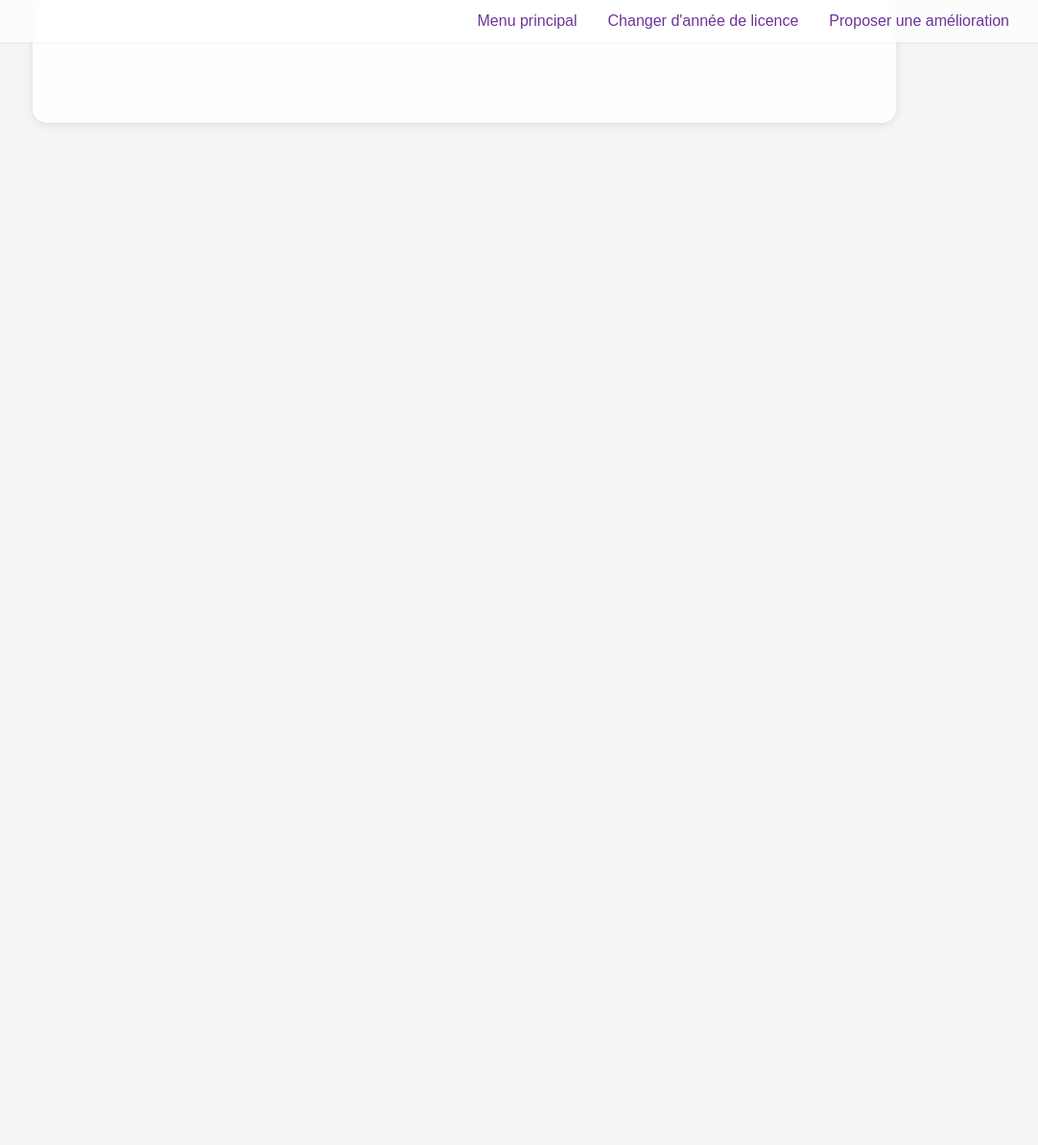
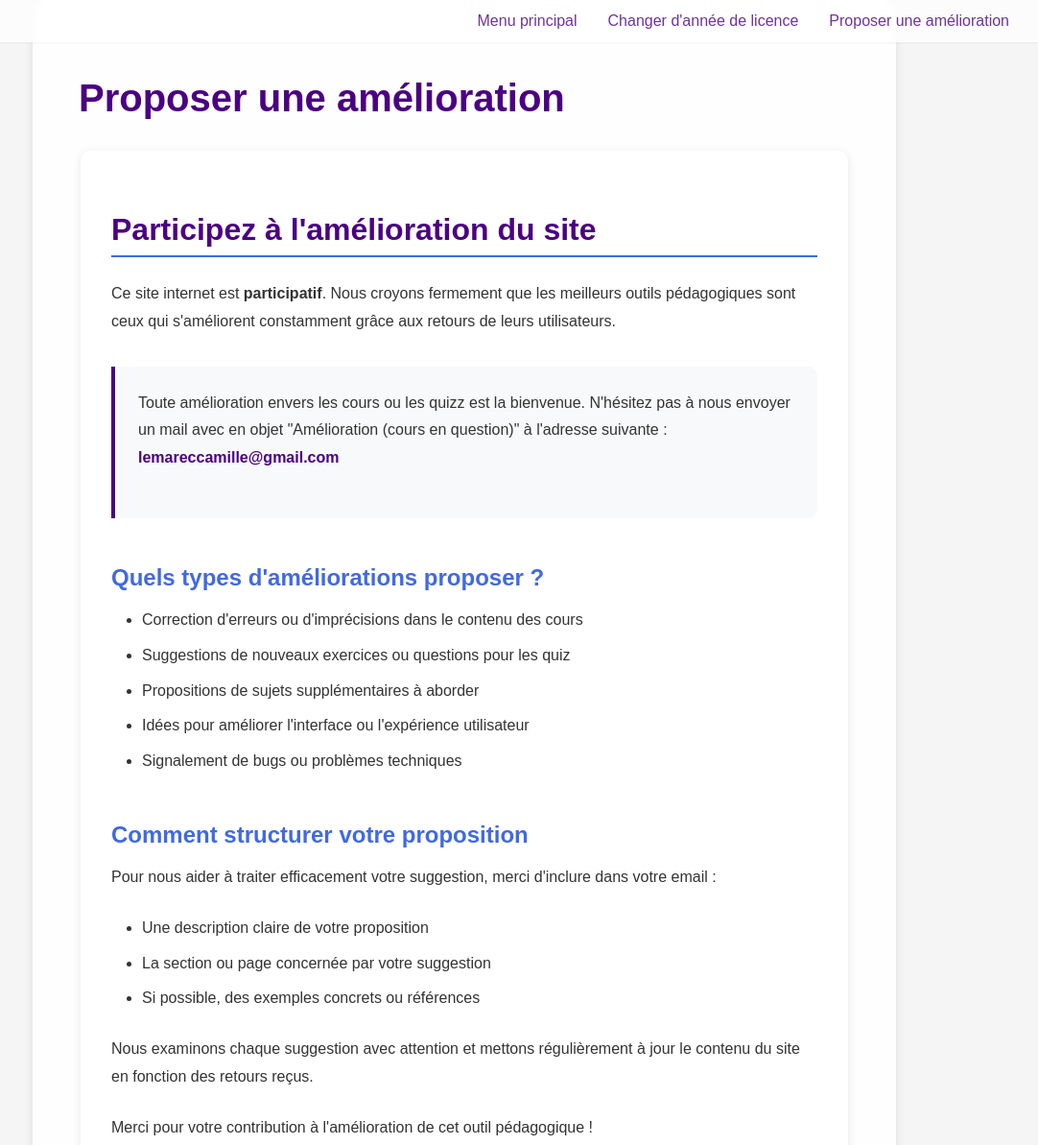
Before and after one commit to camillelemarec/Courslacatho, a website: page proposer-amelioration.html in a window 1280 px wide. Shown: the top 1193 px of the page at 96% size, without its empty margins (156-1238 px from the left). Before the commit the page ends 800 px from the top, so only its background shows below. Drawn offline with Linux system fonts and the light colour scheme.

Commit message:
Ajout du contenu de la page 'Proposer une amélioration' avec instruction et lien email

```diff
--- a/proposer-amelioration.html
+++ b/proposer-amelioration.html
@@ -5,6 +5,46 @@
     <meta name="viewport" content="width=device-width, initial-scale=1.0">
     <title>Proposer une amélioration - L2 Éco-Fi</title>
     <link rel="stylesheet" href="styles.css">
+    <style>
+        .improve-content {
+            max-width: 800px;
+            margin: 0 auto;
+            padding: 2rem;
+            background-color: white;
+            border-radius: 10px;
+            box-shadow: 0 2px 10px rgba(0, 0, 0, 0.1);
+        }
+
+        .improve-content h2 {
+            color: #4B0082;
+            margin-bottom: 1.5rem;
+        }
+
+        .improve-content p {
+            margin-bottom: 1.5rem;
+            line-height: 1.8;
+        }
+
+        .mail-link {
+            color: #4B0082;
+            font-weight: bold;
+            text-decoration: none;
+            transition: all 0.3s ease;
+        }
+
+        .mail-link:hover {
+            color: #8B008B;
+            text-decoration: underline;
+        }
+
+        .highlight-box {
+            background-color: #f8f9fa;
+            border-left: 4px solid #4B0082;
+            padding: 1.5rem;
+            margin: 2rem 0;
+            border-radius: 0 10px 10px 0;
+        }
+    </style>
 </head>
 <body>
     <nav class="navbar">
@@ -15,7 +55,38 @@
         </div>
     </nav>
     <div class="content">
-        <!-- Page vide pour le moment -->
+        <h1>Proposer une amélioration</h1>
+
+        <div class="improve-content">
+            <h2>Participez à l'amélioration du site</h2>
+
+            <p>Ce site internet est <strong>participatif</strong>. Nous croyons fermement que les meilleurs outils pédagogiques sont ceux qui s'améliorent constamment grâce aux retours de leurs utilisateurs.</p>
+
+            <div class="highlight-box">
+                <p>Toute amélioration envers les cours ou les quizz est la bienvenue. N'hésitez pas à nous envoyer un mail avec en objet "Amélioration (cours en question)" à l'adresse suivante : <a href="mailto:lemareccamille@gmail.com" class="mail-link">lemareccamille@gmail.com</a></p>
+            </div>
+
+            <h3>Quels types d'améliorations proposer ?</h3>
+            <ul>
+                <li>Correction d'erreurs ou d'imprécisions dans le contenu des cours</li>
+                <li>Suggestions de nouveaux exercices ou questions pour les quiz</li>
+                <li>Propositions de sujets supplémentaires à aborder</li>
+                <li>Idées pour améliorer l'interface ou l'expérience utilisateur</li>
+                <li>Signalement de bugs ou problèmes techniques</li>
+            </ul>
+
+            <h3>Comment structurer votre proposition</h3>
+            <p>Pour nous aider à traiter efficacement votre suggestion, merci d'inclure dans votre email :</p>
+            <ul>
+                <li>Une description claire de votre proposition</li>
+                <li>La section ou page concernée par votre suggestion</li>
+                <li>Si possible, des exemples concrets ou références</li>
+            </ul>
+
+            <p>Nous examinons chaque suggestion avec attention et mettons régulièrement à jour le contenu du site en fonction des retours reçus.</p>
+
+            <p>Merci pour votre contribution à l'amélioration de cet outil pédagogique !</p>
+        </div>
     </div>
 </body>
 </html>
```
